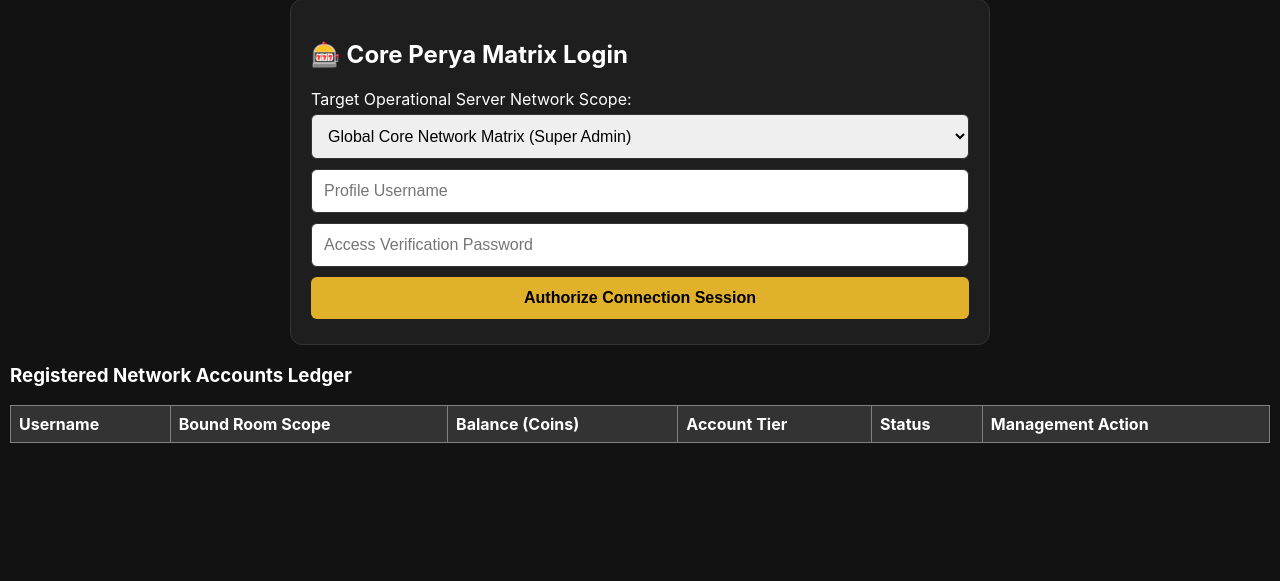
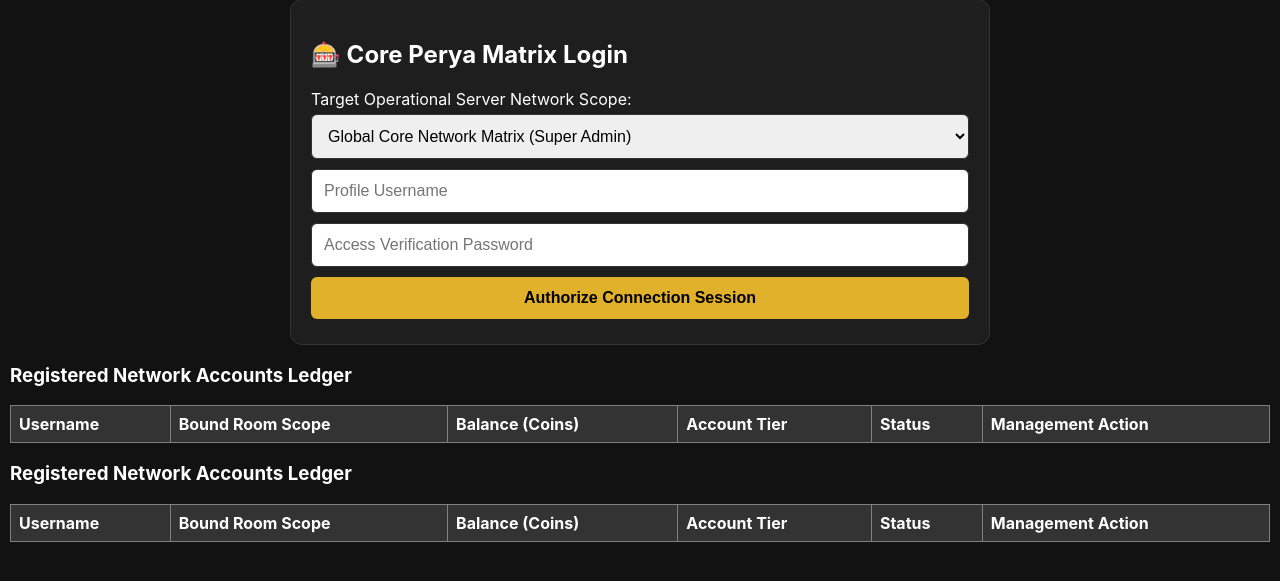
Before and after one commit to reianrd328/perya-color-game, a Flask app: page / in a window 1280 px wide. Shown: the part 128-709 px from the top of the page. Run offline with Flask 3, Linux system fonts and the light colour scheme; lists and menus that the app fills with data are empty; some libraries are stand-ins or nearby versions.

Commit message:
Update index.html

```diff
--- a/templates/index.html
+++ b/templates/index.html
@@ -181,6 +181,23 @@
             <!-- Dynamic profile accounts list will inject here -->
         </tbody>
     </table>
+        <h3>Registered Network Accounts Ledger</h3>
+    <table border="1" style="width:100%; border-collapse: collapse; text-align: left; background: #222; color: #fff;">
+        <thead>
+            <tr style="background: #333;">
+                <th style="padding: 8px;">Username</th>
+                <th style="padding: 8px;">Bound Room Scope</th>
+                <th style="padding: 8px;">Balance (Coins)</th>
+                <th style="padding: 8px;">Account Tier</th>
+                <th style="padding: 8px;">Status</th>
+                <th style="padding: 8px;">Management Action</th>
+            </tr>
+        </thead>
+        <tbody id="admin-accounts-table">
+            <!-- Dynamic profile accounts list will inject here -->
+        </tbody>
+    </table>
+</div>
 </div>
 
     <script>
```
